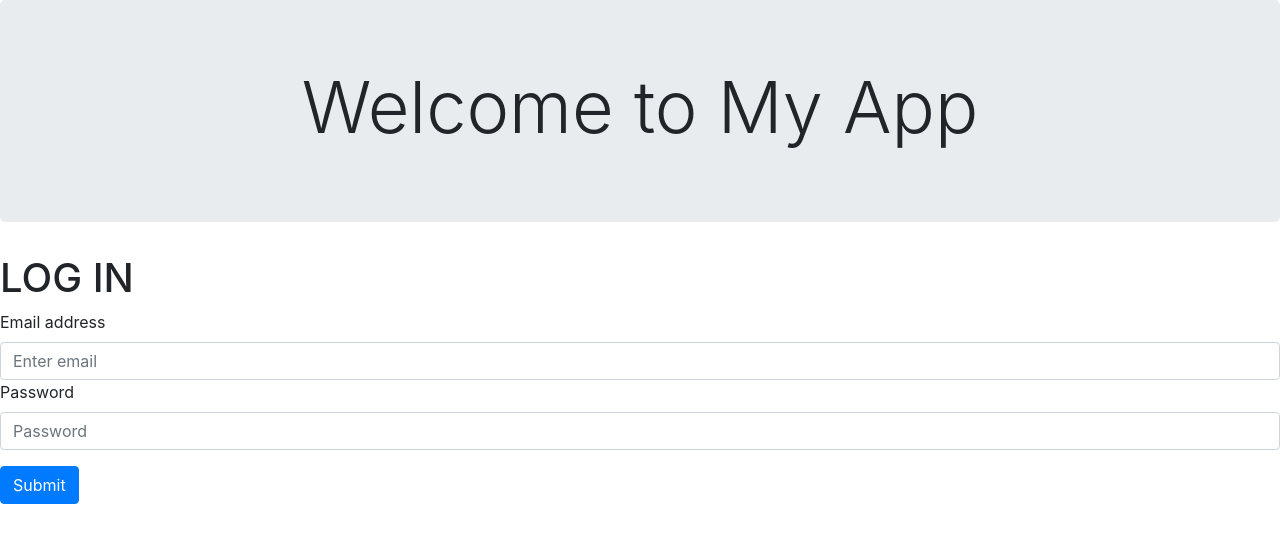
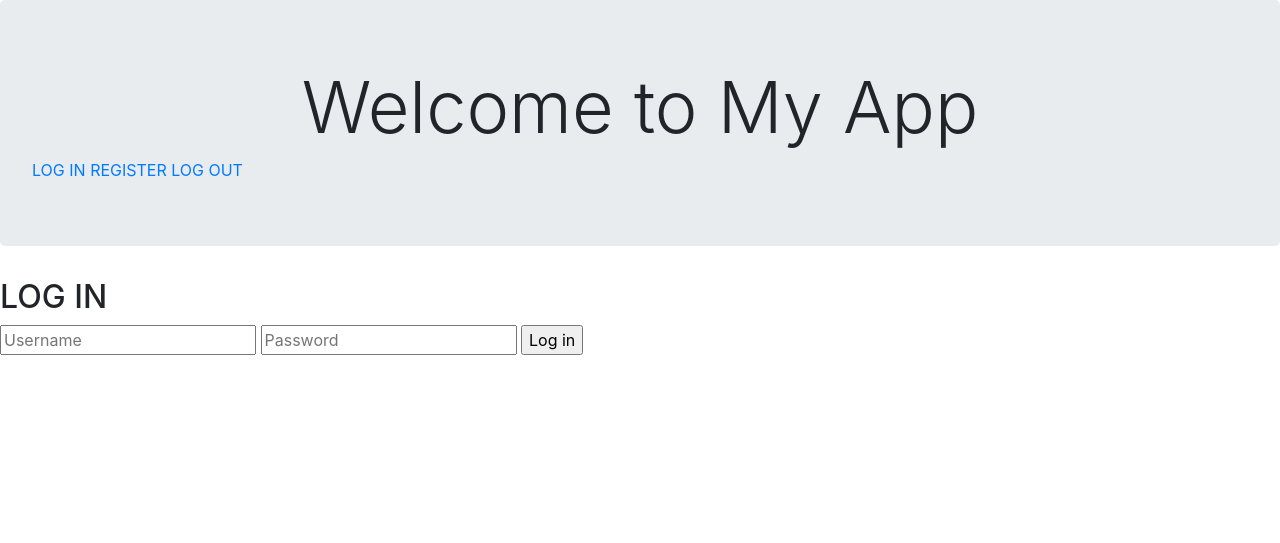
Before and after one commit to ethanbates14/project1, a Flask app: page /login in a window 1280 px wide. Shown: the top 543 px of the page. Run offline with Flask 2, Linux system fonts and the light colour scheme; some libraries are stand-ins or nearby versions.

Commit message:
added basic login functionality

```diff
--- a/application.py
+++ b/application.py
@@ -1,9 +1,11 @@
 import os
 
-from flask import Flask, session, render_template, request
+from flask import Flask, session, render_template, request, redirect, url_for
 from flask_session import Session
-from sqlalchemy import create_engine
-from sqlalchemy.orm import scoped_session, sessionmaker
+
+from sqlalchemy import create_engine,Table,Column,Integer,Numeric,String,Date,ForeignKey
+from sqlalchemy.orm import scoped_session, sessionmaker, relationship
+from sqlalchemy.ext.declarative import declarative_base
 
 app = Flask(__name__)
 
@@ -19,18 +21,99 @@ Session(app)
 # Set up database
 engine = create_engine(os.getenv("DATABASE_URL"))
 db = scoped_session(sessionmaker(bind=engine))
+Base = declarative_base()
 
+# Table Classes
+class States(Base):
+	__tablename__ = 'p1_states'
+	id = Column(Integer, primary_key=True)
+	state_abbrev = Column(String, nullable=False)
+	def __repr__(self):
+		return "<States(state_abbrev='%s')>" % (
+			self.state_abbrev)
+
+class Cities(Base):
+	__tablename__ = 'p1_cities'
+	id = Column(Integer, primary_key=True)
+	city_name = Column(String, nullable=False)
+	state_id = Column(Integer, ForeignKey('states.id'))
+	zipcode = Column(String, nullable=False)
+	latitude = Column(Numeric)
+	longitude = Column(Numeric)
+	population = Column(Integer)
+	def __repr__(self):
+		return "<Cities(city_name='%s', state_id='%s', zipcode='%s', latitude='%s',longitude='%s',population='%s',)>" % (
+			self.city_name, self.state_id, self.zipcode, self.latitude, self.longitude,self.population)
+
+class User(Base):
+	__tablename__ = 'p1_users'
+	id = Column(Integer, primary_key=True)
+	first_name = Column(String)
+	last_name = Column(String)
+	username = Column(String)
+	usr_pwd = Column(String)
+	def __repr__(self):
+		return "<User(first_name='%s', last_name='%s', username='%s', usr_pwd='%s',)>" % (
+			self.last_name, self.last_name, self.username, self.usr_pwd)
+
+class Checkin(Base):
+	__tablename__ = 'p1_user_checkin'
+	id = Column(Integer, primary_key=True)
+	user_id = Column(Integer, ForeignKey('user.id'))
+	city_id = Column(Integer, ForeignKey('cities.id'))
+	check_in_date = Column(Date)
+	usr_comments = Column(String)
+	def __repr__(self):
+		return "<Checkin(user_id='%s', city_id='%s', check_in_date='%s', usr_comments='%s',)>" % (
+			self.user_id, self.city_id, self.check_in_date, self.usr_comments)
+
+#routing
 @app.route("/", methods=['GET', 'POST'])
 def index():
-    return render_template("index.html")
+	""" Session """
+	if not session.get('logged_in'):
+		return render_template('index.html')
+	else:
+		if request.method == 'POST':
+			username = getname(request.form['username'])
+			return render_template('index.html', userdata=getfollowedby(username))
+		return render_template('index.html')
 
 @app.route('/login', methods=['GET', 'POST'])
 def login():
-    return render_template('login.html')
+	"""Login Form"""
+	if request.method == 'GET':
+		return render_template('login.html')
+	else:
+		uname = request.form['username']
+		passw = request.form['password']
+		try:
+			userdata = db.query(User).filter_by(username=uname , usr_pwd=passw).first()
+			if userdata is not None:
+				session['logged_in'] = True
+				return redirect(url_for('search'))
+			else:
+				return 'Invalid Login'
+		except:
+			return "Invalid Login"
 
-@app.route("/register")
+@app.route('/register/', methods=['GET', 'POST'])
 def register():
-    return render_template("register.html")
+	"""Register Form"""
+	if request.method == 'POST':
+		new_user = User(first_name=request.form['firstname'], last_name=request.form['lastname'],
+		    username=request.form['username'], usr_pwd=request.form['password'])
+		db.add(new_user)
+		db.commit()
+		return render_template('login.html')
+	return render_template('register.html')
+
+@app.route("/logout")
+def logout():
+	"""Logout Form"""
+	session['logged_in'] = False
+	return redirect(url_for('index'))
+
 
 @app.route("/search", methods=['GET', 'POST'])
 def search():
--- a/templates/index.html
+++ b/templates/index.html
@@ -7,5 +7,5 @@
 {% block body %}
     <h1>Please Log In or Register</h1>
     <a href="{{ url_for('login') }}" class="btn btn-primary btn-lg" role="button">LOG IN</a>
-    <a href="{{ url_for('register') }}" class="btn btn-primary btn-lg" role="button">SIGN UP</a>
+    <a href="{{ url_for('register') }}" class="btn btn-primary btn-lg" role="button">REGISTER</a>
 {% endblock %}
--- a/templates/layout.html
+++ b/templates/layout.html
@@ -7,6 +7,9 @@
     <body>
         <div class="jumbotron">
             <h1 class="display-3 text-center">Welcome to My App</h1>
+            <a href="/login">LOG IN</a>
+            <a href="/register">REGISTER</a>
+            <a href="/logout">LOG OUT</a>
         </div>
             {% block body %}
             {% endblock %}
--- a/templates/login.html
+++ b/templates/login.html
@@ -5,14 +5,15 @@
 {% endblock %}
 
 {% block body %}
-    <h1>LOG IN</h1>
-    <form>
-        <div class="form-group">
-            <label for="user_email">Email address</label>
-            <input type="email" class="form-control" id="user_email" aria-describedby="emailHelp" placeholder="Enter email">
-            <label for="user_pwd">Password</label>
-            <input type="password" class="form-control" id="user_pwd" placeholder="Password">
-        </div>
-        <button type="submit" class="btn btn-primary">Submit</button>
-    </form>
+{% if session['logged_in'] %}
+<p>You're logged in already!</p>
+{% else %}
+<h2>LOG IN</h2>
+<form action="/login" method="POST">
+  <input type="username" name="username" placeholder="Username">
+  <input type="password" name="password" placeholder="Password">
+  <input type="submit" value="Log in">
+</form>
+
+{% endif %}
 {% endblock %}
```
Also changed, not shown: templates/register.html (+13 -1 lines).
